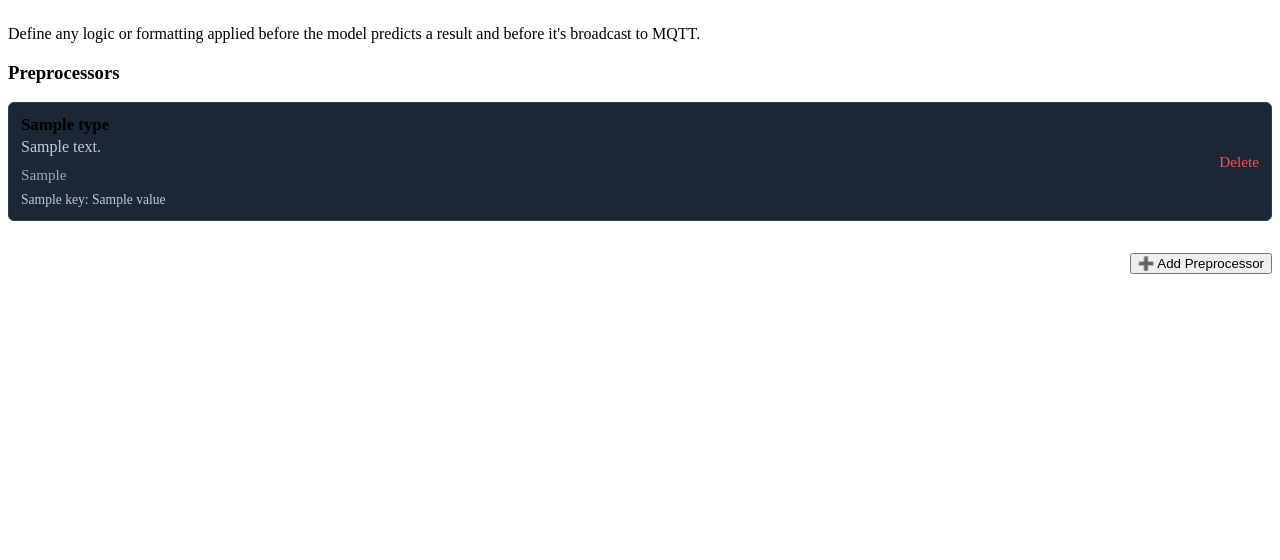
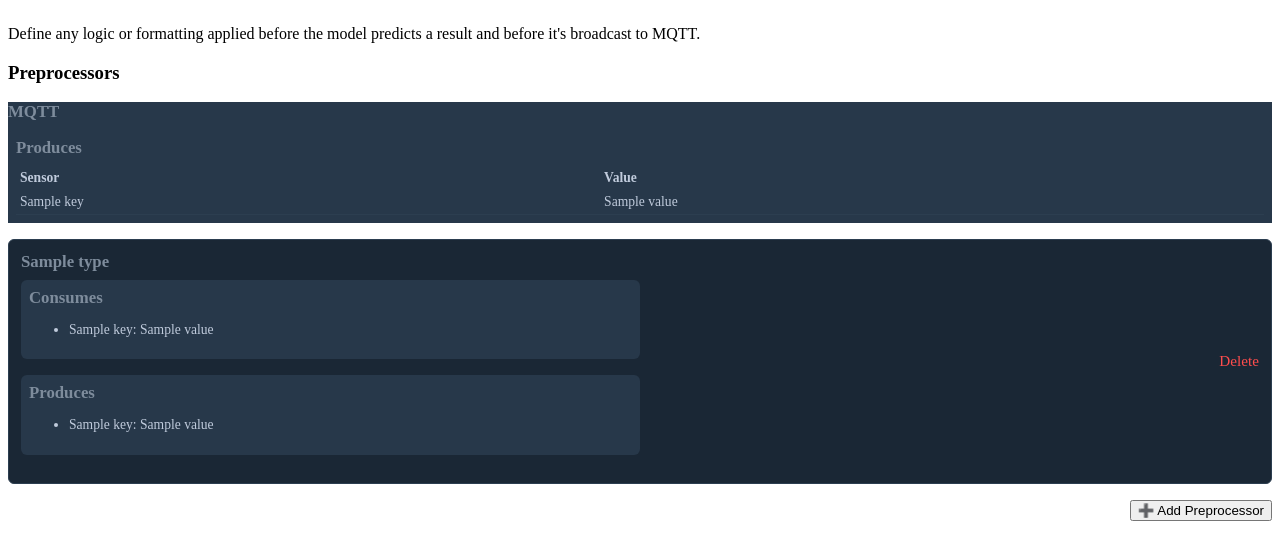
Before and after one commit to donutsoft/ml2mqtt, a Flask app: template ml2mqtt/templates/edit_model/preprocessors.html in a window 1280 px wide. Shown: the part 80-640 px from the top of the page. Run offline with Flask 3, Linux system fonts and the light colour scheme; the template is opened without the code that fills it: most values are stand-ins (such as "Sample title", 1, 10 or a date in 2020).

Commit message:
Beginning of handling entities for preprocessors

```diff
--- a/ml2mqtt/preprocessors/PreprocessorFactory.py
+++ b/ml2mqtt/preprocessors/PreprocessorFactory.py
@@ -68,7 +68,7 @@ class PreprocessorFactory:
         #    for processor in self._preprocessor_types.values()
         #]
 
-    def create(self, preprocessor_type: str, entity: Optional[str] = None, params: Dict[str, Any] = None) -> BasePreprocessor:
+    def create(self, preprocessor_type: str, dbId: int, params: Dict[str, Any] = None) -> BasePreprocessor:
         """
         Create a preprocessor instance.
 
@@ -87,4 +87,4 @@ class PreprocessorFactory:
             raise ValueError(f"Unknown preprocessor type: {preprocessor_type}")
 
         preprocessor_class = self._preprocessor_types[preprocessor_type]
-        return preprocessor_class(entity=entity, **(params or {}))
+        return preprocessor_class(dbId, **(params or {}))
--- a/ml2mqtt/preprocessors/string_converter.py
+++ b/ml2mqtt/preprocessors/string_converter.py
@@ -7,8 +7,8 @@ class StringConverterPreprocessor(BasePreprocessor):
     type: ClassVar[str] = "string_converter"
     description = "Converts string values to floats and replaces 'unknown'/'unavailable' with None"
 
-    def __init__(self, entity: Optional[str] = None, **kwargs):
-        super().__init__(entity, **kwargs)
+    def __init__(self, dbId: int, **kwargs):
+        super().__init__(dbId, **kwargs)
         self.unknown_values = {"unknown", "unavailable", "none", "null"}
 
     def process(self, observation: Dict[str, Any]) -> Dict[str, Any]:
--- a/ml2mqtt/templates/edit_model/preprocessors.html
+++ b/ml2mqtt/templates/edit_model/preprocessors.html
@@ -60,9 +60,23 @@
       cursor: grab;
     }
 
+    .producesConsumes {
+      background-color: #27384a;
+      padding: 0.5rem;
+      border-radius: 6px;
+      margin-bottom: 1rem;
+    }
+
     .preprocessorRow.drag-over {
       background-color: #27384a;
       border: 2px dashed #4fa3f7;
+    }
+
+    .sectionTitle {
+      font-weight: bold;
+      font-size: 1.05rem;
+      color: #7e8c9c;
+      margin-bottom: 0.5rem;
     }
 
     .subText {
@@ -99,41 +113,85 @@
   <div class="settingsGroup">
     <h3>Preprocessors</h3>
 
+<!-- Root Produces Section (Not Draggable) -->
+<div class="mqttRow" style="background-color: #27384a; margin-bottom: 1rem; cursor: default;">
+  <div style="flex: 1;">
+    <div class="sectionTitle">MQTT</div>
+
+    <!-- Produces Section -->
+    <div class="producesConsumes">
+      <div class="sectionTitle">Produces</div>
+      <div class="subText">
+        {% if model.recentMqtt %}
+        <table style="width: 100%; border-collapse: collapse;">
+          <thead>
+            <tr>
+              <th style="text-align: left; padding: 4px;">Sensor</th>
+              <th style="text-align: left; padding: 4px;">Value</th>
+            </tr>
+          </thead>
+          <tbody>
+            {% for key, value in model.recentMqtt.items() %}
+              <tr>
+                <td style="padding: 4px; border-bottom: 1px solid #2c3e50;">{{ key }}</td>
+                <td style="padding: 4px; border-bottom: 1px solid #2c3e50;">{{ value }}</td>
+              </tr>
+            {% endfor %}
+          </tbody>
+        </table>
+        {% else %}
+          <p>No MQTT inputs available.</p>
+        {% endif %}
+      </div>
+    </div>
+  </div>
+</div>
+
+<!-- Preprocessors List (Draggable) -->
 <div id="preprocessorList">
   {% for idx, preprocessor in enumerate(model.preprocessors) %}
-        <div class="preprocessorRow" draggable="true"
-             data-index="{{ idx }}"
+    <div class="preprocessorRow" data-index="{{ idx }}" draggable="true"
          ondragstart="onDragStart(event)"
          ondragover="onDragOver(event)"
          ondragend="onDragEnd(event)"
          ondrop="onDrop(event)">
       <div style="flex: 1;">
-            <div style="font-weight: bold; font-size: 1.05rem; margin-bottom: 0.2rem;">
-              {{ preprocessor.type }}
+        <div class="sectionTitle">{{ preprocessor.type }}</div>
+
+        <!-- Consumes Section -->
+        <div class="producesConsumes">
+          <div class="sectionTitle">Consumes</div>
+          <div class="subText">
+            {% if preprocessor.consumes %}
+              <ul>
+                {% for key, value in preprocessor.consumes.items() %}
+                  <li>{{ key }}: {{ value }}</li>
+                {% endfor %}
+              </ul>
+            {% else %}
+              <p>No inputs defined.</p>
+            {% endif %}
+          </div>
         </div>
 
-            {% if preprocessor.description %}
-              <h4 style="margin: 0.1rem 0 0.6rem 0; font-weight: normal; color: #c0cbdc; font-size: 1rem;">
-                {{ preprocessor.description }}
-              </h4>
-            {% endif %}
-
-            {% if preprocessor.config_string %}
-              <h5 style="margin: 0.4rem 0 0.5rem 0; font-weight: normal; color: #9ba9b4; font-size: 0.95rem;">
-                {{ preprocessor.config_string }}
-              </h5>
-            {% endif %}
-
-            {% if preprocessor.params %}
-              <div class="subText" style="margin-top: 0.25rem;">
-                {% for key, value in preprocessor.params.items() %}
-                  {{ key }}: {{ value }}{% if not loop.last %}, {% endif %}
+        <!-- Produces Section -->
+        <div class="producesConsumes">
+          <div class="sectionTitle">Produces</div>
+          <div class="subText">
+            {% if preprocessor.produces %}
+              <ul>
+                {% for key, value in preprocessor.produces.items() %}
+                  <li>{{ key }}: {{ value }}</li>
                 {% endfor %}
-              </div>
+              </ul>
+            {% else %}
+              <p>No outputs defined.</p>
             {% endif %}
           </div>
+        </div>
+      </div>
       <div class="deleteColumn">
-            <span class="deleteLink" onclick="removePreprocessor({{ idx }})">Delete</span>
+        <span class="deleteLink">Delete</span>
       </div>
     </div>
   {% else %}
@@ -141,9 +199,9 @@
   {% endfor %}
 </div>
 
-    <div style="text-align: right; margin-top: 2rem;">
+<!-- Add Preprocessor Button -->
+<div style="text-align: right; margin-top: 1rem;">
   <button class="btn primary" onclick="togglePreprocessorModal()">➕ Add Preprocessor</button>
-    </div>
 </div>
 
   <!-- Modal -->
@@ -260,17 +318,39 @@
         else showToast("Error adding preprocessor", true);
       });
     }
-
     function removePreprocessor(index) {
     fetch(deletePreprocessorUrl, {
       method: "POST",
       headers: { "Content-Type": "application/json" },
       body: JSON.stringify({ index })
-      }).then(res => {
-        if (res.ok) window.location.reload();
-        else showToast("Error removing preprocessor", true);
+    })
+    .then(res => res.json())
+    .then(data => {
+      if (data.success) {
+        const row = document.querySelector(`.preprocessorRow[data-index="${index}"]`);
+        if (row) row.remove();
+        updateIndices();
+      } else {
+        console.error("Error removing preprocessor: ", data.error);
+      }
+    })
+    .catch(err => console.error("Error removing preprocessor: ", err));
+  }
+
+  function updateIndices() {
+    const preprocessorList = document.getElementById("preprocessorList");
+    const rows = preprocessorList.querySelectorAll(".preprocessorRow");
+    rows.forEach((row, idx) => {
+      row.setAttribute("data-index", idx);
     });
+    if (rows.length === 0) {
+    document.getElementById("preprocessorList").innerHTML = `
+      <p style="color: #7e8c9c;">No preprocessors defined yet.</p>
+    `;
   }
+
+  }
+
 
     let dragStartIndex = null;
 
@@ -306,6 +386,12 @@
     }
 
     document.addEventListener("DOMContentLoaded", populatePreprocessorTypeDropdown);
+    document.getElementById("preprocessorList").addEventListener("click", (event) => {
+      if (event.target.classList.contains("deleteLink")) {
+        const index = event.target.closest(".preprocessorRow").dataset.index;
+        removePreprocessor(Number(index));
+      }
+    });
   </script>
 </body>
 </html>
```
Also changed, not shown: ml2mqtt/ModelService.py (+28 -2 lines), ml2mqtt/preprocessors/base.py (+5 -5 lines), ml2mqtt/preprocessors/default_value.py (+13 -12 lines), ml2mqtt/routes/model_routes.py (+24 -9 lines). Lines whose indentation alone changed are shown as unchanged.
